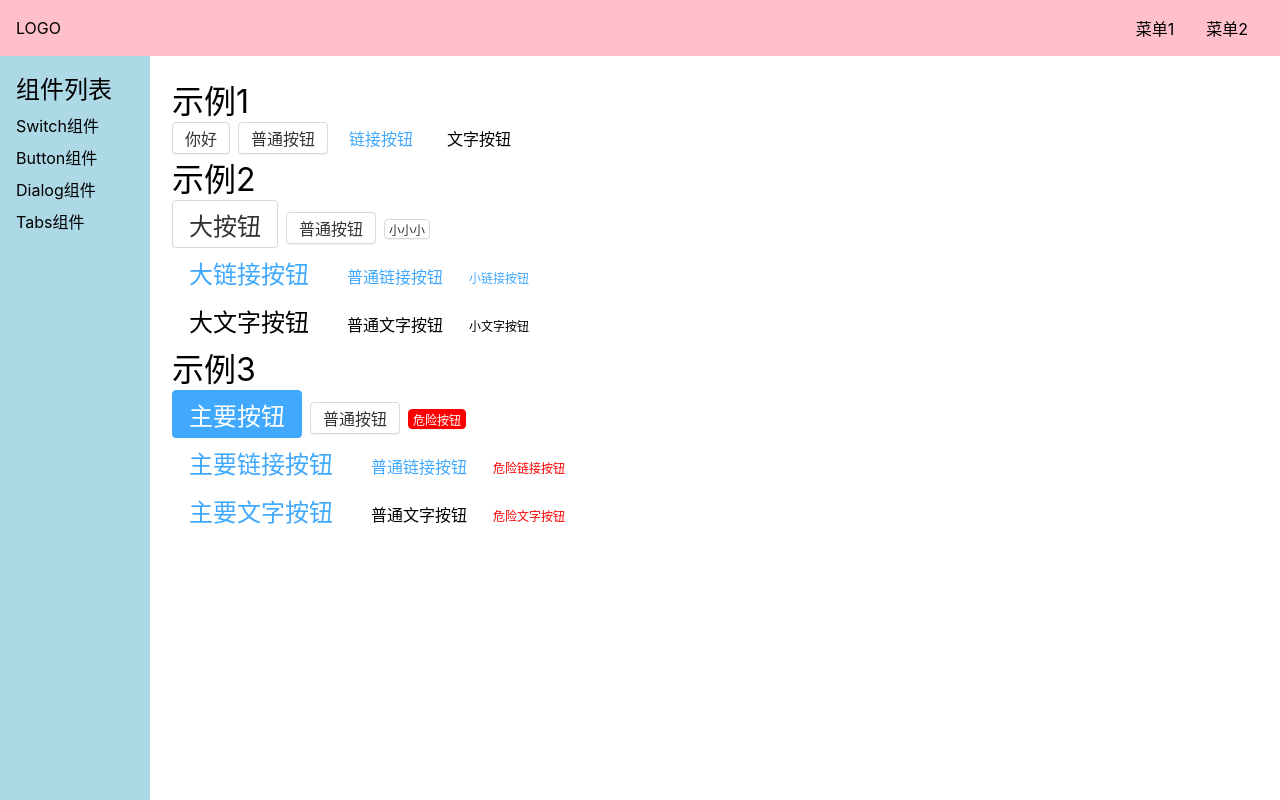
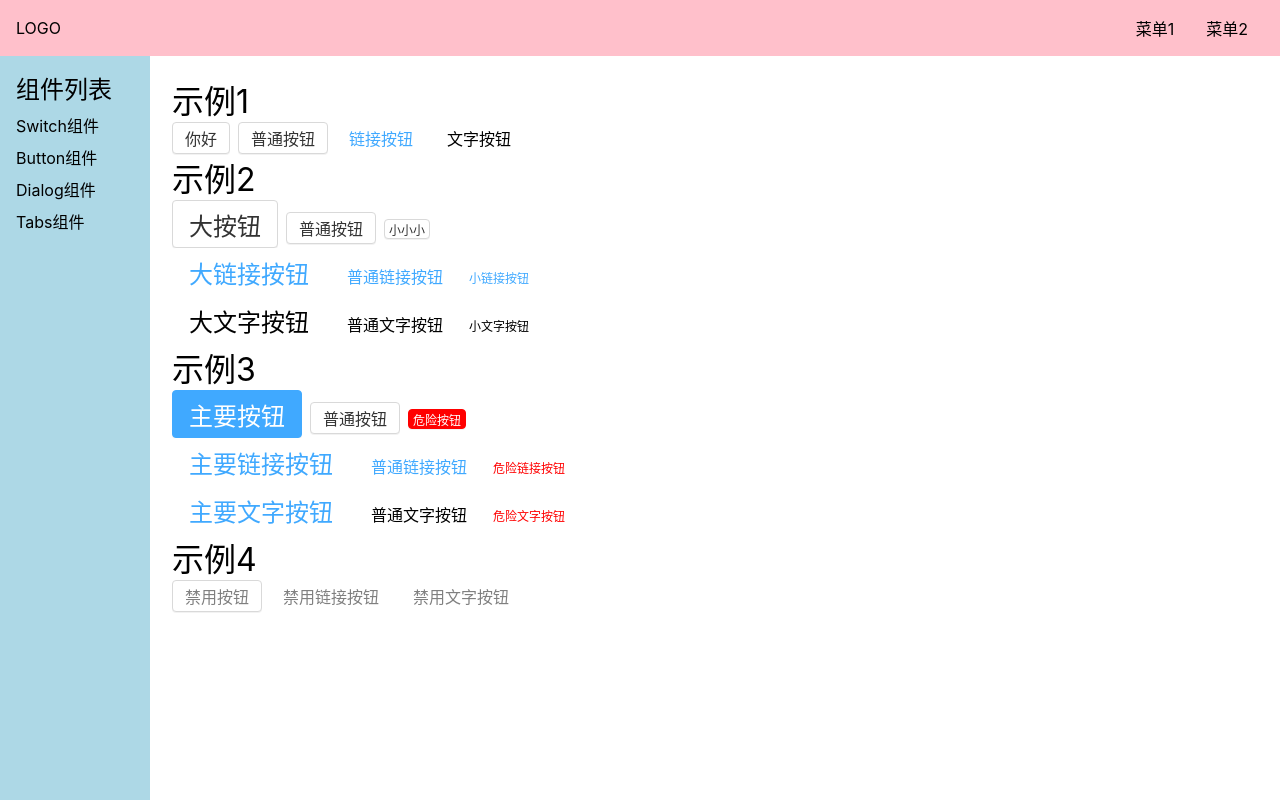
Before and after one commit to GeekyGuang/pika-ui, a Vue app: page /#/doc/button in a window 1280 px wide. Built offline with nearby package versions, Linux system fonts and the light colour scheme.

Commit message:
支持disabled

```diff
--- a/src/components/ButtonDemo.vue
+++ b/src/components/ButtonDemo.vue
@@ -42,6 +42,12 @@
             <Button theme="text" size="small" level="danger">危险文字按钮</Button>
         </div>
     </div>
+    <h1>示例4</h1>
+    <div>
+        <Button disabled>禁用按钮</Button>
+        <Button theme="link" disabled>禁用链接按钮</Button>
+        <Button theme="text" disabled>禁用文字按钮</Button>
+    </div>
 </template>
 
 <script lang="ts">
--- a/src/lib/Button.vue
+++ b/src/lib/Button.vue
@@ -1,11 +1,11 @@
 <template>
-    <button class="pika-button" :class="classes">
-        <slot/>
+    <button class="pika-button" :class="classes" :disabled="disabled">
+        <slot />
     </button>
 </template>
 
 <script lang="ts">
-import {computed} from 'vue'
+import { computed } from 'vue'
 export default {
     props: {
         theme: {
@@ -19,11 +19,15 @@ export default {
         level: {
             type: String,
             default: 'normal'
+        },
+        disabled: {
+            type: Boolean,
+            default: false
         }
     },
-  setup(props){
-      const {theme, size, level} = props
-      const classes = computed(()=>{
+    setup(props) {
+        const { theme, size, level } = props
+        const classes = computed(() => {
             return {
                 [`pika-theme-${theme}`]: theme,
                 [`pika-size-${size}`]: size,
@@ -45,6 +49,7 @@ export default {
 $blue: #40a9ff;
 $radius: 4px;
 $red: red;
+$grey: grey;
 .pika-button {
     box-sizing: border-box;
     height: $h;
@@ -79,15 +84,17 @@ export default {
         border-color: transparent;
         box-shadow: none;
         color: $blue;
-          &:hover, &:focus {
-              color: lighten($blue, 10%)
+        &:hover,
+        &:focus {
+            color: lighten($blue, 10%);
         }
     }
     &.pika-theme-text {
         border-color: transparent;
         box-shadow: none;
         color: inherit;
-          &:hover, &:focus {
+        &:hover,
+        &:focus {
             background: darken(white, 5%);
         }
     }
@@ -107,7 +114,8 @@ export default {
             background: $blue;
             color: white;
             border-color: $blue;
-                &:hover, &:focus {
+            &:hover,
+            &:focus {
                 background: darken($blue, 10%);
                 border-color: darken($blue, 10%);
             }
@@ -148,5 +156,22 @@ export default {
             }
         }
     }
+    &.pika-theme-button {
+        &[disabled] {
+            cursor: not-allowed;
+            color: $grey;
+            &:hover {
+                border-color: $grey;
+            }
+        }
+    }
+
+    &.pika-theme-link,
+    &.pika-theme-text {
+        &[disabled] {
+            cursor: not-allowed;
+            color: $grey;
+        }
+    }
 }
 </style>
```
Lines whose indentation alone changed are shown as unchanged.
